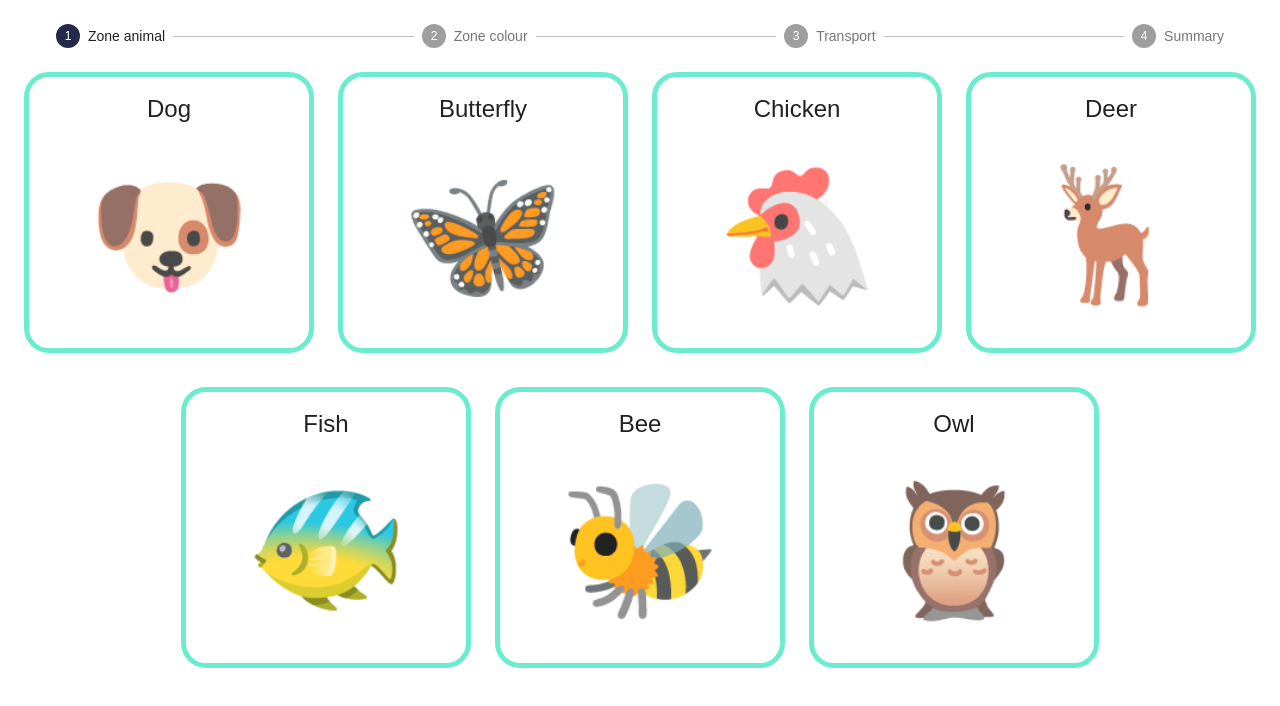
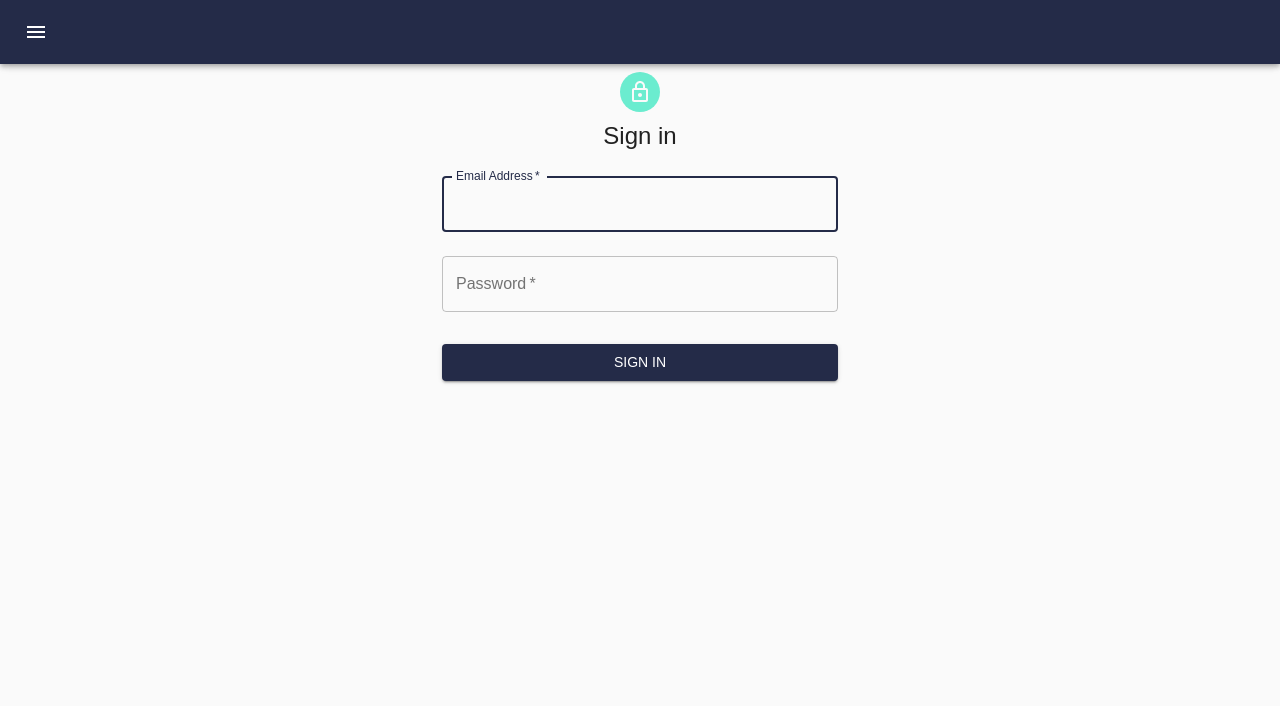
Before and after one commit to jrdavenport/carbon-calc-app, a React (Create React App) app: page /login in a window 1280 px wide. Shown: the top 706 px of the page. Built offline with nearby package versions, Linux system fonts and the light colour scheme.

Commit message:
kinda working login page

```diff
--- a/package.json
+++ b/package.json
@@ -4,6 +4,7 @@
   "private": true,
   "dependencies": {
     "@material-ui/core": "^4.11.0",
+    "@material-ui/icons": "^4.9.1",
     "@testing-library/jest-dom": "^4.2.4",
     "@testing-library/react": "^9.3.2",
     "@testing-library/user-event": "^7.1.2",
--- a/src/App.tsx
+++ b/src/App.tsx
@@ -1,10 +1,9 @@
-import React from "react";
+import React, { useEffect, useState } from "react";
 import "./App.css";
-import Admin from "./pages/admin";
-import { BrowserRouter as Router, Route, Switch } from "react-router-dom";
-import Home from "./pages/home";
 import { createMuiTheme, ThemeProvider } from "@material-ui/core";
-import Graph from "./pages/graph";
+import Routes from "./Components/Routes";
+import { AppContext } from "./libs/AppContext";
+
 
 const theme = createMuiTheme({
   typography: {
@@ -16,23 +15,34 @@ const theme = createMuiTheme({
   },
 });
 
+type Props = {
+  children: React.ReactNode;
+};
+export const AuthProvider = ({ children }: Props) => {
+  const [isAuthenticated, userHasAuthenticated] = useState(false);
+
+  useEffect(() => {
+    const isLoggedIn = localStorage.getItem("user") !== null;
+    userHasAuthenticated(isLoggedIn);
+  }, []);
+
+  return (
+
+    <AppContext.Provider value={{ isAuthenticated, userHasAuthenticated }}>
+      {children}
+    </AppContext.Provider>
+
+  );
+};
+
 function App() {
+
   return (
     <div className="App">
       <ThemeProvider theme={theme}>
-        <Router>
-          <Switch>
-            <Route path="/graph">
-              <Graph />
-            </Route>
-            <Route path="/admin">
-              <Admin />
-            </Route>
-            <Route path="/">
-              <Home />
-            </Route>
-          </Switch>
-        </Router>
+        <AuthProvider>
+          <Routes />
+        </AuthProvider>
       </ThemeProvider>
     </div>
   );
--- /dev/null
+++ b/src/Components/AppBanner.tsx
@@ -0,0 +1,92 @@
+import { AppBar, createStyles, IconButton, makeStyles, Menu, MenuItem, Theme, Toolbar } from '@material-ui/core';
+import React, { Fragment } from 'react';
+import MenuIcon from '@material-ui/icons/Menu';
+import { useAppContext } from '../libs/AppContext';
+import { useHistory } from "react-router-dom";
+import { AccountCircle } from '@material-ui/icons';
+
+const useStyles = makeStyles((theme: Theme) =>
+  createStyles({
+    root: {
+      flexGrow: 1,
+    },
+    menuButton: {
+      marginRight: theme.spacing(2),
+    },
+    title: {
+      flexGrow: 1,
+    },
+  }),
+);
+
+
+/**
+ * Displayed along the top of the pages within the user interface
+ */
+export const AppBanner = (): JSX.Element => {
+
+  const { isAuthenticated, userHasAuthenticated } = useAppContext()!;
+  const [anchorEl, setAnchorEl] = React.useState<null | HTMLElement>(null);
+  const classes = useStyles();
+  const open = Boolean(anchorEl);
+
+  const history = useHistory();
+
+  const handleLogout = () => {
+    userHasAuthenticated(false);
+    setAnchorEl(null);
+    localStorage.removeItem("user");
+    history.push("/");
+  };
+
+
+  const handleMenu = (event: React.MouseEvent<HTMLElement>) => {
+    setAnchorEl(event.currentTarget);
+  };
+
+  const handleClose = () => {
+    setAnchorEl(null);
+  };
+
+  return (
+    <AppBar>
+      <Toolbar>
+        <IconButton edge="start" className={classes.menuButton} color="inherit" aria-label="menu">
+          <MenuIcon />
+        </IconButton>
+        {isAuthenticated && (
+          <div>
+            <IconButton
+              aria-label="account of current user"
+              aria-controls="menu-appbar"
+              aria-haspopup="true"
+              onClick={handleMenu}
+              color="inherit"
+            >
+              <AccountCircle />
+            </IconButton>
+            <Menu
+              id="menu-appbar"
+              anchorEl={anchorEl}
+              anchorOrigin={{
+                vertical: 'top',
+                horizontal: 'right',
+              }}
+              keepMounted
+              transformOrigin={{
+                vertical: 'top',
+                horizontal: 'right',
+              }}
+              open={open}
+              onClose={handleClose}
+            >
+              <MenuItem onClick={handleLogout}>Log Out</MenuItem>
+            </Menu>
+          </div>
+        )}
+      </Toolbar>
+    </AppBar>
+  );
+};
+
+export default AppBanner;
--- a/src/Components/Graphs/BarChartByTransportType.tsx
+++ b/src/Components/Graphs/BarChartByTransportType.tsx
@@ -1,5 +1,5 @@
 import React from "react";
-import { AppBar, Tabs, Tab, Container, Paper, Typography } from "@material-ui/core";
+import { Container, Paper, Typography } from "@material-ui/core";
 import { DiscreteColorLegend, HorizontalGridLines, VerticalBarSeries, VerticalGridLines, XAxis, XYPlot, YAxis } from "react-vis";
 
 function BarChartByTransportType() {
--- /dev/null
+++ b/src/Components/Routes.tsx
@@ -0,0 +1,77 @@
+import { Container, Typography } from '@material-ui/core';
+import React from 'react';
+import { Route, BrowserRouter as Router, Switch } from 'react-router-dom';
+import { useAppContext } from '../libs/AppContext';
+import Admin from '../pages/admin';
+import Graph from '../pages/graph';
+import Home from '../pages/home';
+import Login from '../pages/login';
+import AppBanner from './AppBanner';
+
+function Routes() {
+
+  const { isAuthenticated } = useAppContext()!;
+
+  let routes;
+  if (isAuthenticated) {
+    routes = <SignedInRoutes />;
+  } else {
+    routes = <SignedOutRoutes />;
+  }
+
+  return (
+    <Router>
+      <Typography>{isAuthenticated}</Typography>
+      <AppBanner />
+      {routes}
+    </Router >
+  );
+};
+
+const SignedInRoutes = () => (
+  <Switch>
+    <Route path="/graph">
+      <Graph />
+    </Route>
+    <Route path="/admin">
+      <Admin />
+    </Route>
+    <Route path="/">
+      <Home />
+    </Route>
+    <Route path="*" >
+      <NotFound />
+    </Route>
+  </Switch>
+);
+
+const SignedOutRoutes = () => (
+  <Switch>
+    <Route path="/login">
+      <Login />
+    </Route>
+    <Route path="/graph">
+      <Graph />
+    </Route>
+    <Route path="/admin">
+      <Admin />
+    </Route>
+    <Route path="/">
+      <Home />
+    </Route>
+    <Route path="*" >
+      <NotFound />
+    </Route>
+  </Switch>
+);
+
+const NotFound = () => {
+  return (
+    <Container>
+      <Typography>Page Not Found</Typography>
+      <p>The URL doesn&apos;t seem to exist</p>
+    </Container>
+  );
+};
+
+export default Routes;
--- /dev/null
+++ b/src/libs/AppContext.ts
@@ -0,0 +1,11 @@
+import { useContext, createContext } from "react";
+
+interface IProps {
+  isAuthenticated: boolean;
+  userHasAuthenticated: (value: boolean) => void;
+}
+
+export const AppContext = createContext<IProps | undefined>(undefined);
+
+export const useAppContext = () =>
+  useContext(AppContext);
--- a/src/pages/graph.tsx
+++ b/src/pages/graph.tsx
@@ -1,5 +1,5 @@
 import React from "react";
-import { Container, Typography } from "@material-ui/core";
+import { Container } from "@material-ui/core";
 import BarChartByTransportType from "../Components/Graphs/BarChartByTransportType";
 
 function Graph() {
--- /dev/null
+++ b/src/pages/login.tsx
@@ -0,0 +1,113 @@
+import React, { useEffect, useState } from "react";
+import { Container, CssBaseline, Avatar, Typography, TextField, Button, makeStyles } from "@material-ui/core";
+import LockOutlinedIcon from '@material-ui/icons/LockOutlined';
+import { useAppContext } from "../libs/AppContext";
+import { useHistory } from "react-router-dom";
+
+interface user {
+  username: string
+}
+
+const useStyles = makeStyles((theme) => ({
+  paper: {
+    marginTop: theme.spacing(8),
+    display: 'flex',
+    flexDirection: 'column',
+    alignItems: 'center',
+  },
+  avatar: {
+    margin: theme.spacing(1),
+    backgroundColor: theme.palette.secondary.main,
+  },
+  form: {
+    width: '100%', // Fix IE 11 issue.
+    marginTop: theme.spacing(1),
+  },
+  submit: {
+    margin: theme.spacing(3, 0, 2),
+  },
+}));
+
+
+
+function Login() {
+  const { isAuthenticated, userHasAuthenticated } = useAppContext()!;
+
+  const [email, setEmail] = useState("");
+  const [password, setPassword] = useState("");
+  const [user, setUser] = useState<user>();
+
+  const classes = useStyles();
+  const history = useHistory();
+
+  useEffect(() => {
+    const loggedInUser = localStorage.getItem("user");
+    if (loggedInUser) {
+      const foundUser = JSON.parse(loggedInUser);
+      setUser(foundUser);
+    }
+  }, []);
+
+  const handleSubmit = () => {
+    const user = { email, password };
+    const response = { data: { username: "test user" } };
+    // set the state of the user
+    setUser(response.data);
+    // store the user in localStorage
+    localStorage.setItem("user", JSON.stringify(response.data));
+    userHasAuthenticated(true);
+    history.push("/admin");
+  };
+
+  return (
+    <Container component="main" maxWidth="xs">
+      <CssBaseline />
+      <div className={classes.paper}>
+        <Avatar className={classes.avatar}>
+          <LockOutlinedIcon />
+        </Avatar>
+        <Typography component="h1" variant="h5">
+          Sign in
+      </Typography>
+        <form className={classes.form} noValidate>
+          <TextField
+            variant="outlined"
+            margin="normal"
+            required
+            fullWidth
+            id="email"
+            label="Email Address"
+            name="email"
+            autoComplete="email"
+            autoFocus
+            onChange={(event: React.ChangeEvent<HTMLInputElement>) => setEmail(event.target.value)}
+          />
+          <TextField
+            variant="outlined"
+            margin="normal"
+            required
+            fullWidth
+            name="password"
+            label="Password"
+            type="password"
+            id="password"
+            autoComplete="current-password"
+            onChange={(event: React.ChangeEvent<HTMLInputElement>) => setPassword(event.target.value)}
+          />
+          <Button
+            type="submit"
+            fullWidth
+            variant="contained"
+            color="primary"
+            className={classes.submit}
+            onClick={() => handleSubmit()}
+          >
+            Sign In
+        </Button>
+        </form>
+      </div>
+    </Container>
+  );
+}
+
+export default Login;
```
Also changed, not shown: 1 other file (tests, documents, lock files or other folders).
